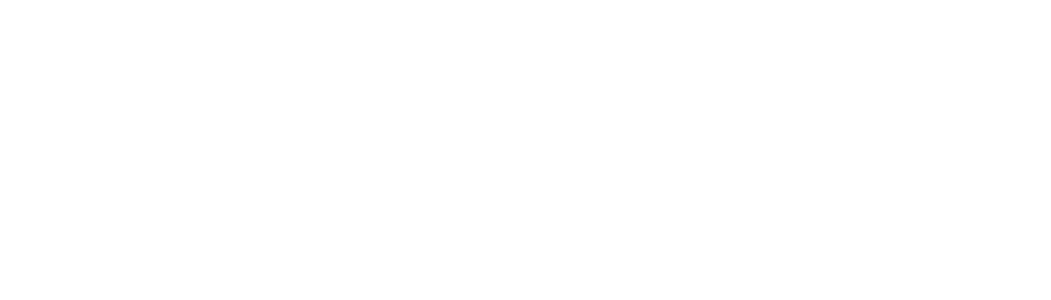
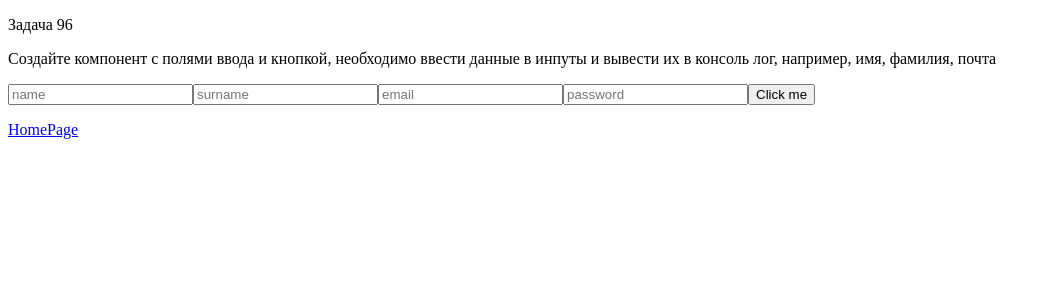
Before and after one commit to VaniyOstapenko/React-Tasks, a React (Create React App) app in the folder react-tasks/: page /task96 in a window 1280 px wide. Before the commit this address had no page. Shown: the top 300 px of the page, without its empty margins (0-1051 px from the left). Built offline with nearby package versions, Linux system fonts and the light colour scheme.

Commit message:
React-Task

```diff
--- a/react-tasks/src/App.js
+++ b/react-tasks/src/App.js
@@ -97,6 +97,9 @@
 import Task93 from './page/Task93/Task93';
 import Task94 from './page/Task94/Task94';
 import Task95 from './page/Task95/Task95';
+import Task96 from './page/Task96/Task96';
+import Task97 from './page/Task97/Task97';
+import Task98 from './page/Task98/Task98';
 
 function App() {
   const obj = {
@@ -232,6 +235,9 @@
           <Route path='/task93' element={<Task93 />}></Route>
           <Route path='/task94' element={<Task94 />}></Route>
           <Route path='/task95' element={<Task95 />}></Route>
+          <Route path='/task96' element={<Task96 />}></Route>
+          <Route path='/task97' element={<Task97 />}></Route>
+          <Route path='/task98' element={<Task98 />}></Route>
         </Routes>
       </Task84Context.Provider >
     </>
--- a/react-tasks/src/page/Home/Home.js
+++ b/react-tasks/src/page/Home/Home.js
@@ -99,6 +99,9 @@
             <p><Link to='/task93'>Задача 93</Link></p>
             <p><Link to='/task94'>Задача 94</Link></p>
             <p><Link to='/task95'>Задача 95</Link></p>
+            <p><Link to='/task96'>Задача 96</Link></p>
+            <p><Link to='/task97'>Задача 97</Link></p>
+            <p><Link to='/task98'>Задача 98</Link></p>
         </>
     );
 }
--- /dev/null
+++ b/react-tasks/src/page/Task96/Task96.js
@@ -0,0 +1,31 @@
+import { useState } from 'react';
+import { Link } from 'react-router-dom'
+
+function Task96() {
+    const [inp, setInp] = useState({
+        name: '',
+        surname: '',
+        email: '',
+        password: ''
+    })
+
+    function changeInput(e) {
+        setInp({ ...inp, [e.target.name]: e.target.value })
+    }
+
+    return (<>
+
+        <p>Задача 96</p>
+        <p>Создайте компонент с полями ввода и кнопкой, необходимо ввести данные в инпуты и вывести их в консоль лог,
+            например, имя, фамилия, почта</p>
+
+        <input name='name' type="text" placeholder='name' onChange={changeInput} />
+        <input name='surname' type="text" placeholder='surname' onChange={changeInput} />
+        <input name='email' type="text" placeholder='email' onChange={changeInput} />
+        <input name='password' type="password" placeholder='password' onChange={changeInput} />
+        <button onClick={() => console.log(inp)}>Click me</button>
+        <p><Link to='/'>HomePage</Link></p>
+    </>)
+}
+
+export default Task96;
--- /dev/null
+++ b/react-tasks/src/page/Task97/Task97.js
@@ -0,0 +1,24 @@
+import { useState } from 'react';
+import { Link } from 'react-router-dom'
+
+function Task97() {
+    const [flag, setFlag] = useState(false);
+
+    function clickButton() {
+        setFlag(!flag)
+    }
+
+    return (<>
+
+        <p>Задача 97</p>
+        <p>Отображение текста с использованием useState: Создайте компонент, который предоставляет кнопку: "Показать" и "Скрыть".
+            При нажатии на "Показать" отображается текст, а принажатии на"Скрыть" текст скрывается.</p>
+
+        <button onClick={clickButton}>Показать/Скрыть</button>
+        <hr />
+        <p>{flag ? 'Hi' : ''}</p>
+        <p><Link to='/'>HomePage</Link></p>
+    </>)
+}
+
+export default Task97;
--- /dev/null
+++ b/react-tasks/src/page/Task98/Task98.js
@@ -0,0 +1,36 @@
+import { useState } from 'react';
+import { Link } from 'react-router-dom'
+
+function Task98() {
+    const [task, setTask] = useState(['Сделать зарядку', 'Позавтракать', 'Поехать на работу'])
+    const [inp, setInp] = useState('')
+
+    function changeInp(e) {
+        setInp(e.target.value)
+    }
+
+    function clickAddButton() {
+        setTask([...task, inp])
+    }
+
+    function clickDeleteButton(e) {
+        const newTask = task.filter((el) => el != e.target.id)
+        setTask(newTask)
+    }
+
+    return (<>
+
+        <p>Задача 98</p>
+        <p>Список задач с использованием useState: Создайте компонент списка задач, который позволяет пользователю добавлять и удалять
+            задачи из списка.</p>
+
+        <input style={{ borderRadius: 10, padding: 10, border: '1px solid red' }} onChange={changeInp} type="text" placeholder='Введите цель на день' />
+        <button style={{ backgroundColor: 'gray', marginLeft: 10, borderRadius: 20, width: 85, height: 40 }} onClick={clickAddButton}>Click me</button>
+        <hr />
+        {task.map((el) => <div style={{ marginTop: 20, width: 200, padding: 20, backgroundColor: 'red', border: '2px solid black', borderRadius: 40 }}><p>{el}<button style={{ backgroundColor: 'gray', marginLeft: 10, borderRadius: 20, width: 65, height: 40 }} id={el} onClick={clickDeleteButton}>Delete</button></p></div>)}
+
+        <p><Link to='/'>HomePage</Link></p>
+    </>)
+}
+
+export default Task98;
```
